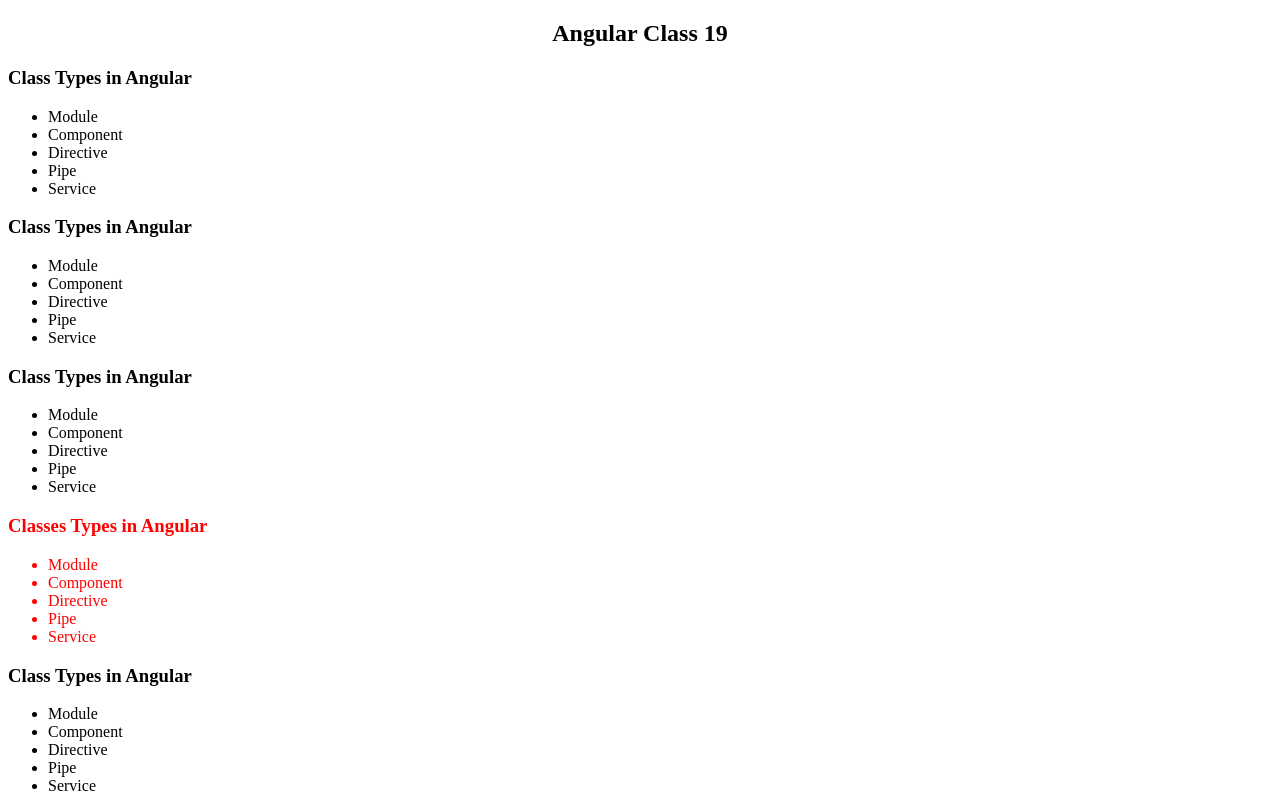
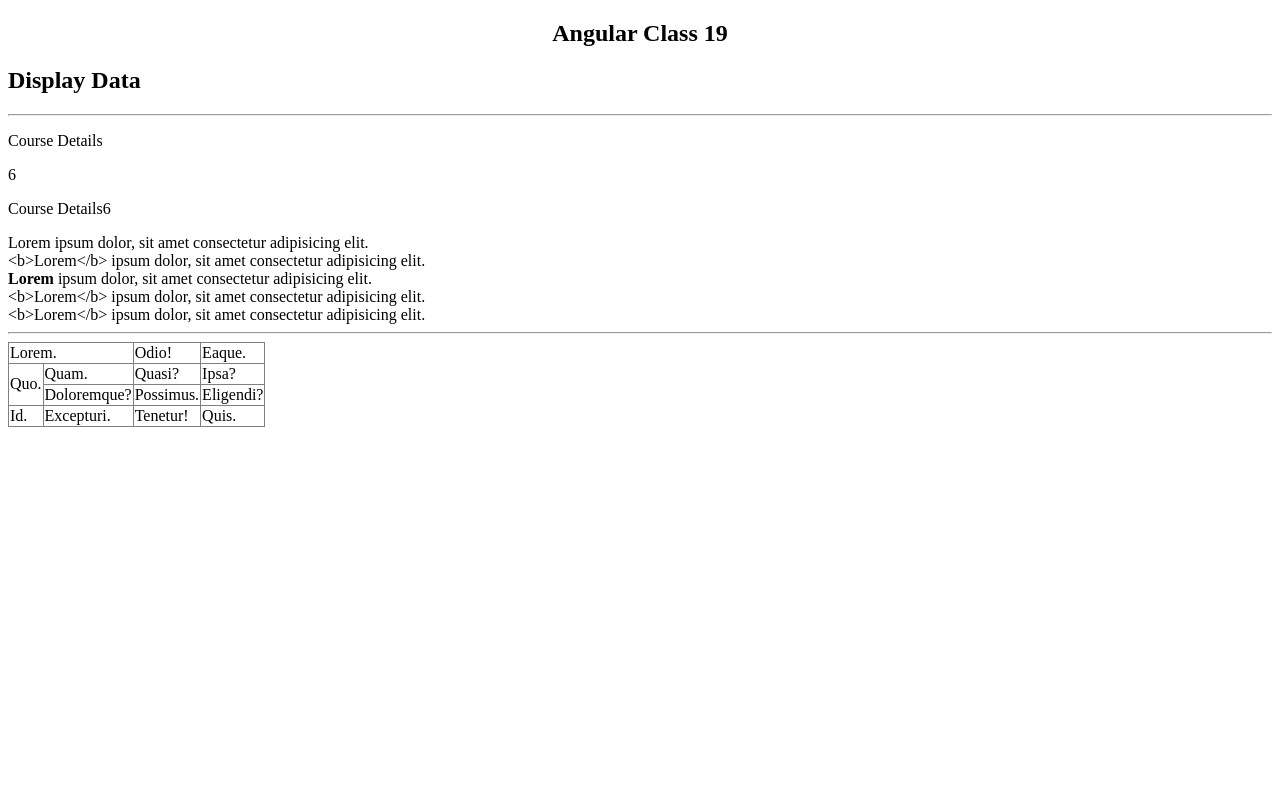
Before and after one commit to dineshgopalchand/Angular-Class-19, an Angular app: page / in a window 1280 px wide. Shown: the top 800 px of the page. Built offline with nearby package versions, Linux system fonts and the light colour scheme.

Commit message:
covered services, data binding, properties binding, attr binding

```diff
--- a/src/app/app.component.html
+++ b/src/app/app.component.html
@@ -1,15 +1,8 @@
 <div class="container ">
     <h2 class="text-center">{{title}}</h2>
-    <app-class-type></app-class-type>
-    <app-class-type></app-class-type>
-    <app-class-type></app-class-type>
-
-    <app-classes-type></app-classes-type>
-    <app-class-type></app-class-type>
-    <app-class-type></app-class-type>
-    <app-class-type></app-class-type>
-
-    <app-classes-type></app-classes-type>
+    <!-- <app-class-type></app-class-type> -->
+    <!-- <app-classes-type></app-classes-type> -->
+    <app-display-data></app-display-data>
 </div>
 
 <router-outlet>
--- a/src/app/class-type.component.ts
+++ b/src/app/class-type.component.ts
@@ -1,4 +1,6 @@
 import { Component } from '@angular/core';
+import { ClassTypeService } from './common/service/class-type.service';
+import { ClassesTypeService } from './common/service/classes-type.service';
 
 @Component({
     selector: 'app-class-type',
@@ -6,16 +8,17 @@
     <div>
         <h3>{{title}} </h3>
         <ul>
-            <li>Module</li>
-            <li>Component</li>
-            <li>Directive</li>
-            <li>Pipe</li>
-            <li>Service</li>
+            <li *ngFor="let item of classTypeService.classTypeList">
+                {{item.name}}
+            </li>
         </ul>
     </div>
     `
 })
 export class ClassTypeComponent {
     title = 'Class Types in Angular';
+    constructor(public classTypeService: ClassesTypeService) {
+        console.log(this.classTypeService.classTypeList);
+    }
 
 }
--- a/src/app/classes-type/classes-type.component.html
+++ b/src/app/classes-type/classes-type.component.html
@@ -1,13 +1,13 @@
 <div>
     <h3>{{title}} </h3>
     <ul>
-        <li>Module</li>
-        <li>Component</li>
-        <li>Directive</li>
-        <li>Pipe</li>
-        <li>Service</li>
+        <li *ngFor="let item of ctService.classTypeList">
+            {{item.name}}
+        </li>
     </ul>
 </div>
+
+<button (click)="addNewClassType()">Add</button>
 
 <!-- <div class="some-class" id="some-id" aria="some dummy elememt">
     <div></div>
--- a/src/app/classes-type/classes-type.component.ts
+++ b/src/app/classes-type/classes-type.component.ts
@@ -1,4 +1,7 @@
+// import { Component, OnInit, ChangeDetectorRef } from '@angular/core';
 import { Component, OnInit } from '@angular/core';
+import { ClassTypeService } from '../common/service/class-type.service';
+import { ClassesTypeService } from '../common/service/classes-type.service';
 
 @Component({
   selector: 'app-classes-type',
@@ -8,9 +11,18 @@
 export class ClassesTypeComponent implements OnInit {
 
   title = 'Classes Types in Angular';
-  constructor() { }
+
+  // constructor(public ctService: ClassTypeService, private cdt: ChangeDetectorRef) { }
+  constructor(public ctService: ClassesTypeService) { }
 
   ngOnInit(): void {
   }
+  addNewClassType() {
+    this.ctService.classTypeList.push({
+      id: Date.now(),
+      name: 'some type' + Date.now()
+    });
+    // this.cdt.detectChanges();
+  }
 
 }
--- /dev/null
+++ b/src/app/common/service/class-type.service.ts
@@ -0,0 +1,15 @@
+import { Injectable } from '@angular/core';
+
+@Injectable()
+export class ClassTypeService {
+    classTypeList = [
+        { id: 1, name: 'Module' },
+        { id: 2, name: 'Component' },
+        { id: 3, name: 'Directive' },
+        { id: 4, name: 'Pipe' },
+        { id: 5, name: 'Service' },
+        { id: 6, name: 'Authenication' },
+        { id: 7, name: 'Gaurd' }
+      ];
+
+}
--- /dev/null
+++ b/src/app/common/service/classes-type.service.ts
@@ -0,0 +1,18 @@
+import { Injectable } from '@angular/core';
+
+@Injectable({
+  providedIn: 'root'
+})
+export class ClassesTypeService {
+  classTypeList = [
+    { id: 1, name: 'Module' },
+    { id: 2, name: 'Component' },
+    { id: 3, name: 'Directive' },
+    { id: 4, name: 'Pipe' },
+    { id: 5, name: 'Service' },
+    { id: 6, name: 'Authenication' },
+    { id: 7, name: 'Gaurd' }
+  ];
+
+  constructor() { }
+}
--- /dev/null
+++ b/src/app/display-data/display-data.component.html
@@ -0,0 +1,38 @@
+<h2>Display Data</h2>
+<hr>
+<p>{{titleVal}}</p>
+<p>{{1+5}}</p>
+<p>{{showTitle()+(1+5)}}</p>
+
+<div>{{description}}</div>
+<div>{{description1}}</div>
+<div [innerHTML]="description1"></div>
+<div [innerText]="description1"></div>
+<div [textContent]="description1"></div>
+
+<!-- <img [src]="imgSrc" [alt]="'lorem image'" [title]="'lorem image'" data-image-id="1a"> -->
+<hr>
+<table>
+    <tr>
+        <td [attr.colspan]="colSpan">Lorem.</td>
+        <td>Odio!</td>
+        <td>Eaque.</td>
+    </tr>
+    <tr>
+        <td [attr.rowspan]="rowSpan" [attr.description]="'some description'">Quo.</td>
+        <td>Quam.</td>
+        <td>Quasi?</td>
+        <td>Ipsa?</td>
+    </tr>
+    <tr>
+        <td>Doloremque?</td>
+        <td>Possimus.</td>
+        <td>Eligendi?</td>
+    </tr>
+    <tr>
+        <td>Id.</td>
+        <td>Excepturi.</td>
+        <td>Tenetur!</td>
+        <td>Quis.</td>
+    </tr>
+</table>
--- /dev/null
+++ b/src/app/display-data/display-data.component.scss
@@ -0,0 +1,6 @@
+table,
+tr,
+td {
+    border: 1px solid gray;
+    border-collapse: collapse;
+}
--- /dev/null
+++ b/src/app/display-data/display-data.component.ts
@@ -0,0 +1,25 @@
+import { Component, OnInit } from '@angular/core';
+
+@Component({
+  selector: 'app-display-data',
+  templateUrl: './display-data.component.html',
+  styleUrls: ['./display-data.component.scss']
+})
+export class DisplayDataComponent implements OnInit {
+
+  titleVal = 'Course Details';
+  description = 'Lorem ipsum dolor, sit amet consectetur adipisicing elit. ';
+  description1 = '<b>Lorem</b> ipsum dolor, sit amet consectetur adipisicing elit. ';
+  imgSrc = 'https://picsum.photos/200/300';
+  rowSpan = 2;
+  colSpan = 2;
+
+  constructor() { }
+
+  ngOnInit(): void {
+  }
+  showTitle() {
+    return this.titleVal;
+  }
+
+}
```
Also changed, not shown: src/app/app.module.ts (+7 -2 lines), 2 other files (tests, documents, lock files or other folders).
